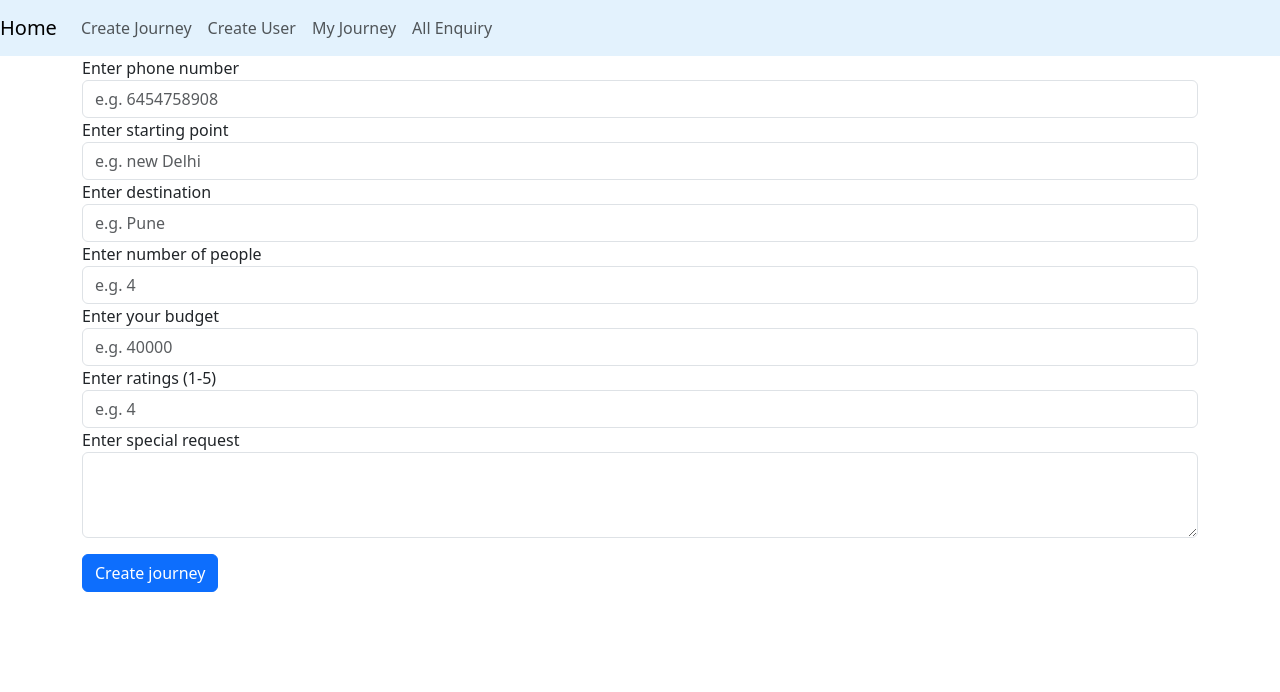
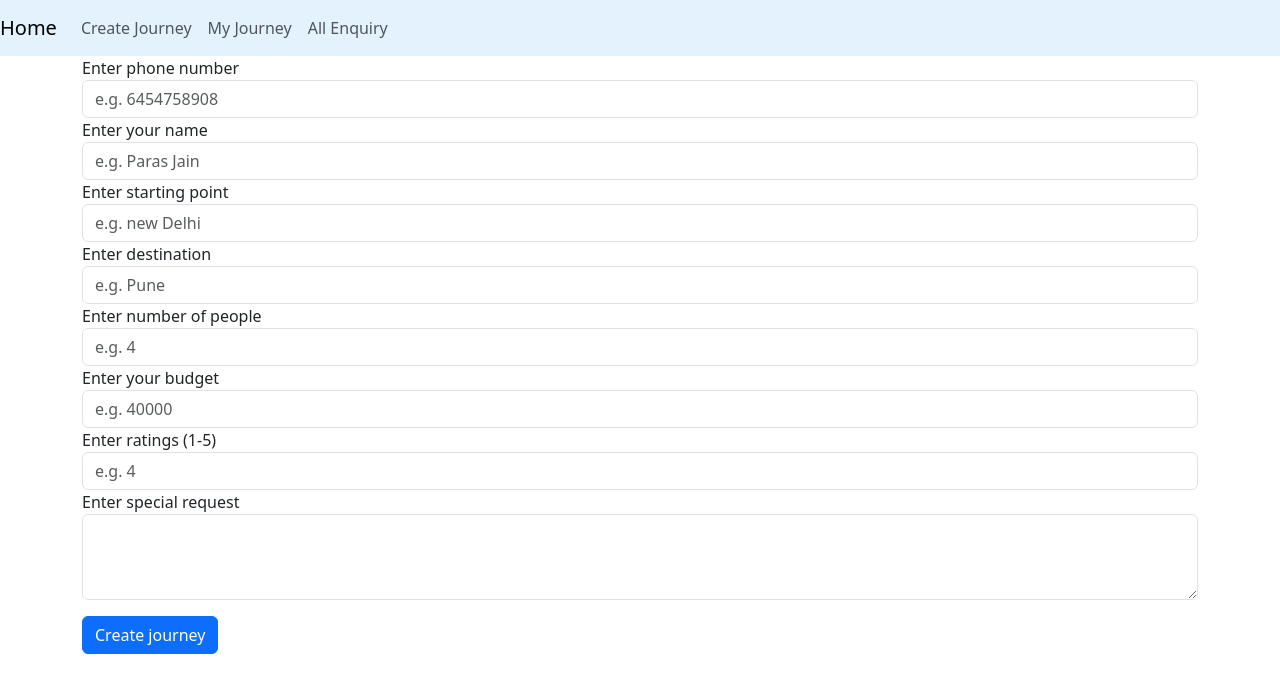
Before and after one commit to thePoeticCoder/travelopia-frontend, a React (Create React App) app in the folder enchanting-travels/: page /create-journey in a window 1280 px wide. Shown: the top 692 px of the page. Built offline with nearby package versions, Linux system fonts and the light colour scheme.

Commit message:
remove extra code of user module

```diff
--- a/enchanting-travels/src/components/navigation-bar/navbar.tsx
+++ b/enchanting-travels/src/components/navigation-bar/navbar.tsx
@@ -24,11 +24,6 @@ const Navbar = () => {
               </a>
             </li>
             <li className="nav-item">
-              <a className="nav-link" href="#">
-                Create User
-              </a>
-            </li>
-            <li className="nav-item">
               <a className="nav-link" href="my-prev-journey">
                 My Journey
               </a>
--- a/enchanting-travels/src/pages/all-enquiries-page/allEnquiriesPage.tsx
+++ b/enchanting-travels/src/pages/all-enquiries-page/allEnquiriesPage.tsx
@@ -1,5 +1,18 @@
-const AllEnquiriesPage = ()=>{
-	return (<></>)
-}
+import { useEffect, useState } from "react";
+import getAllJourneys from "../../services/getAllJourneys";
+import JourneysCard from "../../components/journeys-card/journeysCard";
+
+const AllEnquiriesPage = () => {
+  const [allJourneys, SetAllJourneys] = useState<any>(null);
+
+  const getAllJourneysHandel = async () => {
+    useEffect(() => {
+      const response = getAllJourneys();
+      SetAllJourneys(response);
+    }, []);
+  };
+
+  return <>{{getAllJourneysHandel} && <JourneysCard myJourneys={allJourneys} />}</>;
+};
 
 export default AllEnquiriesPage;
--- a/enchanting-travels/src/pages/create-journey/createJourney.tsx
+++ b/enchanting-travels/src/pages/create-journey/createJourney.tsx
@@ -7,6 +7,7 @@ const CreateJourney = ()=>{
 		const data = new FormData((e as any).target);
 		const formObj =  Object.fromEntries((data as any).entries());
 		const payload ={
+        "name":formObj['name'],
     		"phoneNo":formObj['phoneNumber'],
 			"startingPoint" : formObj['startingPoint'],
 			"destination": formObj['destination'],
@@ -23,6 +24,10 @@ const CreateJourney = ()=>{
   <div className="form-group">
     <label htmlFor="phoneNumber">Enter phone number</label>
     <input type="tel" className="form-control" name="phoneNumber" placeholder="e.g. 6454758908"/>
+  </div>
+    <div className="form-group">
+    <label htmlFor="name">Enter your name</label>
+    <input type="text" className="form-control" name="name" placeholder="e.g. Paras Jain"/>
   </div>
   <div className="form-group">
     <label htmlFor="startingPoint">Enter starting point</label>
--- /dev/null
+++ b/enchanting-travels/src/services/getAllJourneys.tsx
@@ -0,0 +1,6 @@
+import { httpGet } from "./getAPI.service";
+const getAllJourneys = async ()=>{
+	const url =`https://travelopia-assignment-server.onrender.com/travel/getAllData`
+	return  await  httpGet(url);
+}
+export default getAllJourneys;
```
